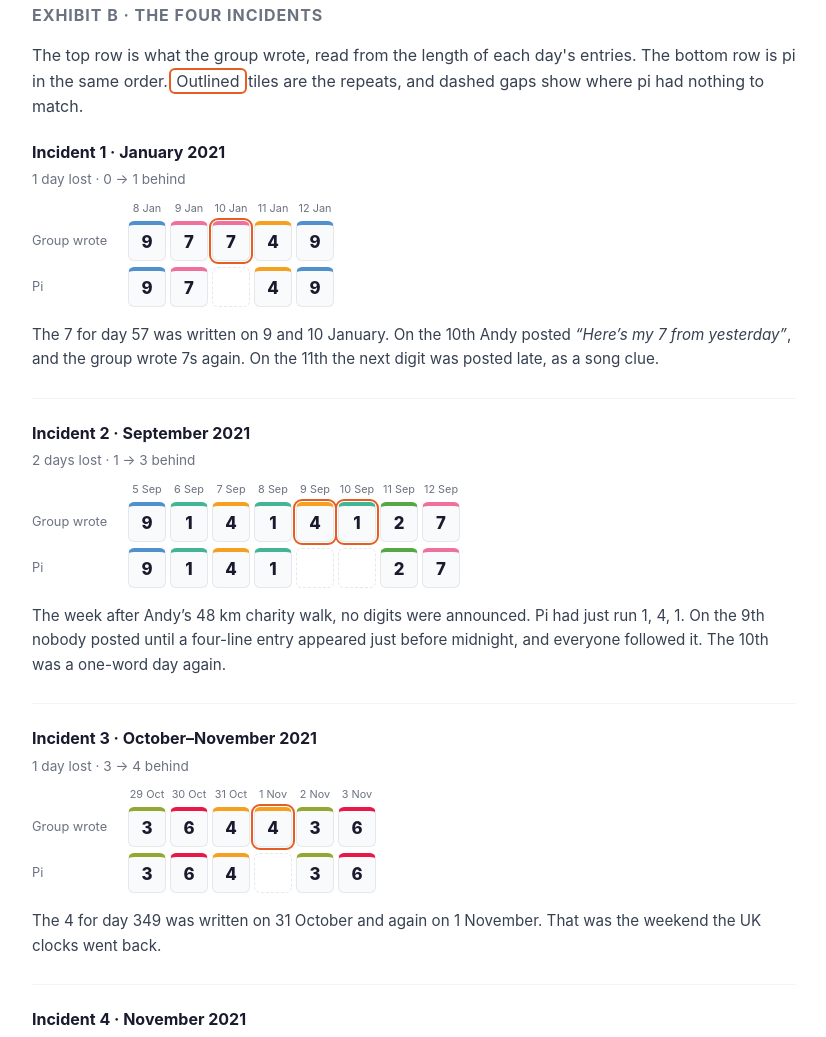
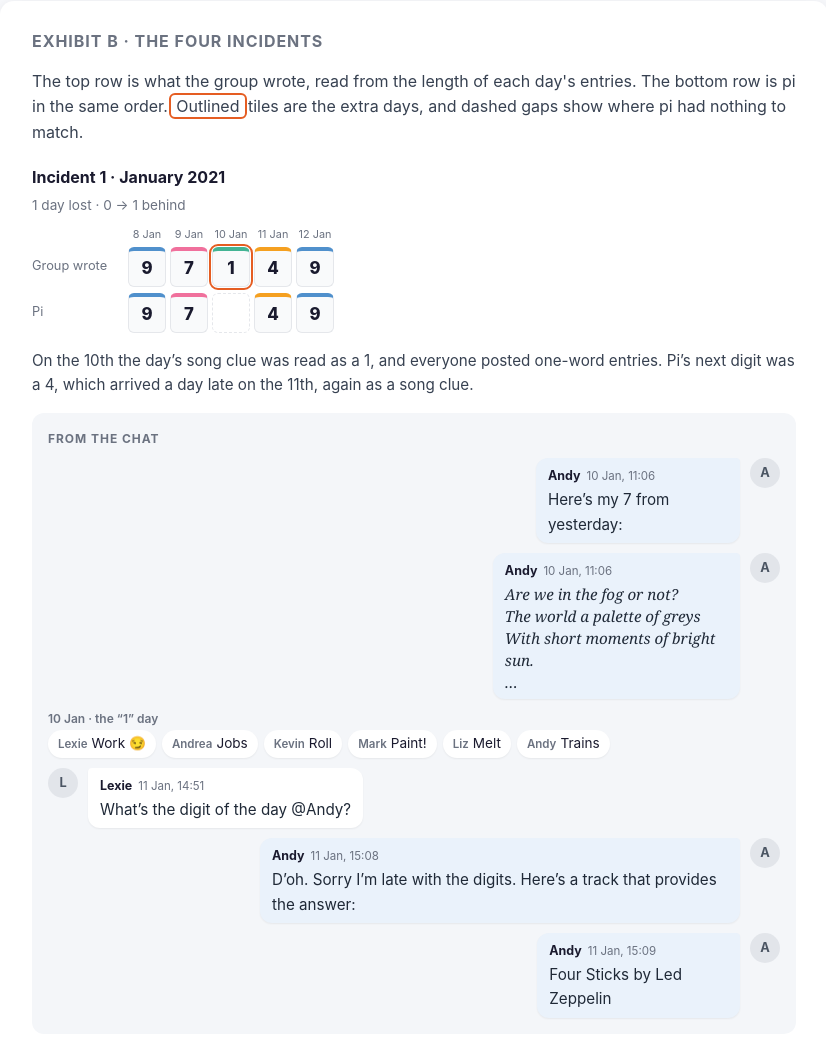
Before and after one commit to acotgreave/piary, a plain HTML site: page inquiry.html in a window 1280 px wide. Shown: the part 1201-2238 px from the top of the page, without its empty margins (226-1052 px from the left). Drawn offline with Linux system fonts and the light colour scheme.

Commit message:
Add chat excerpts to inquiry; correct January incident
Each incident now shows a "From the chat" panel of WhatsApp-style
messages. January is corrected: the group wrote a stray 1 on 10 Jan
2021, not a repeated 7.

Co-Authored-By: Claude Opus 5.5 <noreply@anthropic.com>

```diff
--- a/inquiry.html
+++ b/inquiry.html
@@ -113,6 +113,38 @@
     .date { font-size: 0.68rem; color: var(--muted); text-align: center; line-height: 1.1; }
     .incident p { margin-top: 12px; font-size: 0.95rem; }
 
+    /* chat excerpts */
+    .chat {
+      margin-top: 16px; background: #f4f6f9; border-radius: 12px;
+      padding: 16px; display: flex; flex-direction: column; gap: 10px;
+    }
+    .chat-head { font-size: 0.75rem; font-weight: 700; text-transform: uppercase; letter-spacing: 0.08em; color: var(--muted); }
+    .msg { display: flex; gap: 10px; align-items: flex-start; max-width: 520px; }
+    .msg.me { align-self: flex-end; flex-direction: row-reverse; }
+    .avatar {
+      flex: 0 0 30px; height: 30px; border-radius: 50%; background: #e2e5ea; color: #4b5563;
+      font-size: 0.8rem; font-weight: 700; display: flex; align-items: center; justify-content: center;
+    }
+    .bubble {
+      background: var(--surface); border-radius: 4px 12px 12px 12px; padding: 8px 12px 6px;
+      box-shadow: 0 1px 2px rgba(0,0,0,0.06);
+    }
+    .msg.me .bubble { background: #eaf2fb; border-radius: 12px 4px 12px 12px; }
+    .bubble .who { font-size: 0.78rem; font-weight: 700; color: var(--text); }
+    .bubble .when { font-size: 0.72rem; color: var(--muted); font-weight: 400; margin-left: 6px; }
+    .bubble .body { font-size: 0.95rem; color: #1f2937; white-space: pre-line; margin-top: 2px; }
+    .bubble .body.poem { font-family: Georgia, 'Times New Roman', serif; font-style: italic; line-height: 1.45; }
+    .bubble .tag {
+      display: inline-block; margin-top: 6px; font-size: 0.72rem; color: var(--slip);
+      font-weight: 600;
+    }
+    .words { display: flex; flex-wrap: wrap; gap: 6px; margin-top: 2px; }
+    .chip {
+      background: var(--surface); border-radius: 999px; padding: 3px 10px; font-size: 0.85rem;
+      box-shadow: 0 1px 2px rgba(0,0,0,0.06);
+    }
+    .chip b { font-weight: 600; color: var(--muted); font-size: 0.72rem; margin-right: 4px; }
+
     details { margin-top: 14px; font-size: 0.9rem; }
     summary { cursor: pointer; color: var(--muted); }
     table { border-collapse: collapse; margin-top: 8px; width: 100%; font-size: 0.85rem; }
@@ -153,7 +185,7 @@
   <section class="card">
     <h2>Findings</h2>
     <ul class="findings">
-      <li>No days were skipped. Every loss came from <strong>writing to the same digit twice</strong>.</li>
+      <li>No digit of pi was ever skipped. Every loss was <strong>an extra day</strong>: three times a digit was written twice, and once a wrong digit was slipped in.</li>
       <li>The losses happened in four incidents between January and November 2021. The gap has held at exactly five days since.</li>
       <li>In each incident, nobody announced the day's digit, so the group followed whoever posted first.</li>
       <li>The original Tableau viz kept the true count throughout. It was checked once, on 19 November 2021, and its answer was not acted on.</li>
@@ -182,7 +214,7 @@
     <p style="margin-bottom:20px;">
       The top row is what the group wrote, read from the length of each day's entries.
       The bottom row is pi in the same order. <span style="outline:2px solid var(--slip);outline-offset:1px;border-radius:3px;padding:0 4px;">Outlined</span>
-      tiles are the repeats, and dashed gaps show where pi had nothing to match.
+      tiles are the extra days, and dashed gaps show where pi had nothing to match.
     </p>
     <div id="incidents"></div>
   </section>
@@ -231,7 +263,7 @@ const COLORS = ['#4bbfc8','#43b494','#56a845','#92a830','#f5a020','#e85020','#e8
 
 // ── Exhibit A: step chart of lag ─────────────────────────────────────────────
 const SLIPS = [
-  { date: '2021-01-10', lag: 1, label: '10 Jan 2021', text: 'A 7 written two days running' },
+  { date: '2021-01-10', lag: 1, label: '10 Jan 2021', text: 'A 1 slipped in where pi had a 4' },
   { date: '2021-09-10', lag: 3, label: '9–10 Sep 2021', text: 'The pair 4, 1 written twice' },
   { date: '2021-11-01', lag: 4, label: '31 Oct – 1 Nov 2021', text: 'A 4 written two days running (clocks went back)' },
   { date: '2021-11-19', lag: 5, label: '19 Nov 2021', text: 'A third day of 3s, the week of the "anniversary"' },
@@ -306,10 +338,18 @@ const INCIDENTS = [
     title: 'Incident 1 · January 2021',
     when: '1 day lost · 0 → 1 behind',
     dates: ['8 Jan', '9 Jan', '10 Jan', '11 Jan', '12 Jan'],
-    group: [9, 7, 7, 4, 9],
+    group: [9, 7, 1, 4, 9],
     pi:    [9, 7, null, 4, 9],
     extra: [2],
-    note: 'The 7 for day 57 was written on 9 and 10 January. On the 10th Andy posted <em>“Here’s my 7 from yesterday”</em>, and the group wrote 7s again. On the 11th the next digit was posted late, as a song clue.'
+    note: 'On the 10th the day’s song clue was read as a 1, and everyone posted one-word entries. Pi’s next digit was a 4, which arrived a day late on the 11th, again as a song clue.',
+    chat: [
+      { who: 'Andy', when: '10 Jan, 11:06', lines: ['Here’s my 7 from yesterday:'] },
+      { who: 'Andy', when: '10 Jan, 11:06', lines: ['Are we in the fog or not?', 'The world a palette of greys', 'With short moments of bright sun.', '…'] },
+      { words: true, when: '10 Jan · the “1” day', items: [['Lexie', 'Work 😏'], ['Andrea', 'Jobs'], ['Kevin', 'Roll'], ['Mark', 'Paint!'], ['Liz', 'Melt'], ['Andy', 'Trains']] },
+      { who: 'Lexie', when: '11 Jan, 14:51', lines: ['What’s the digit of the day @Andy?'] },
+      { who: 'Andy', when: '11 Jan, 15:08', lines: ['D’oh. Sorry I’m late with the digits. Here’s a track that provides the answer:'] },
+      { who: 'Andy', when: '11 Jan, 15:09', lines: ['Four Sticks by Led Zeppelin'] },
+    ]
   },
   {
     title: 'Incident 2 · September 2021',
@@ -318,7 +358,15 @@ const INCIDENTS = [
     group: [9, 1, 4, 1, 4, 1, 2, 7],
     pi:    [9, 1, 4, 1, null, null, 2, 7],
     extra: [4, 5],
-    note: 'The week after Andy’s 48 km charity walk, no digits were announced. Pi had just run 1, 4, 1. On the 9th nobody posted until a four-line entry appeared just before midnight, and everyone followed it. The 10th was a one-word day again.'
+    note: 'The week after Andy’s 48 km charity walk, no digits were announced. Pi had just run 1, 4, 1. On the 9th nobody posted until a four-line entry appeared just before midnight, and everyone followed it. The 10th was a one-word day again.',
+    chat: [
+      { who: 'Lexie', when: '31 Aug, 21:04', lines: ['What are we on today @Andy?'] },
+      { who: 'Andy', when: '31 Aug, 21:06', lines: ['Oops. Complete dereliction of duty. One moment.'] },
+      { who: 'Andrea', when: '7 Sep, 23:56', note: 'the genuine 4', lines: ['Nearly midnight', 'Piary calls', 'Glad it’s a four', 'As I’ll run out …'] },
+      { who: 'Liz', when: '9 Sep, 23:50', note: 'the first post of the day, and everyone followed', lines: ['Depressed dreamers', 'And Maltesers', 'Tied for first place.', 'Long live King Dom!'] },
+      { who: 'Claire', when: '9 Sep, 23:52', lines: ['Windmills, treasure,', 'Cacti, golden maps.', 'The legacies', 'To be revealed.'] },
+      { words: true, when: '10 Sep · one word again', items: [['Andy', 'Tired.'], ['Lexie', 'Flicks'], ['Andrea', 'Lunch'], ['Claire', 'Glow'], ['Liz', 'Friends']] },
+    ]
   },
   {
     title: 'Incident 3 · October–November 2021',
@@ -327,7 +375,13 @@ const INCIDENTS = [
     group: [3, 6, 4, 4, 3, 6],
     pi:    [3, 6, 4, null, 3, 6],
     extra: [3],
-    note: 'The 4 for day 349 was written on 31 October and again on 1 November. That was the weekend the UK clocks went back.'
+    note: 'The 4 for day 349 was written on 31 October and again on 1 November. That was the weekend the UK clocks went back.',
+    chat: [
+      { who: 'Liz', when: '31 Oct, 08:41', lines: ['Sometimes piary is', 'beyond me before bed,', 'especially these last', 'few weeks: I’m always tired, …'] },
+      { who: 'Claire', when: '31 Oct, 19:52', note: 'Halloween: the 4', lines: ['Scaring small kids', 'With witch cackles.', 'Compensated', 'With small sweet treats.'] },
+      { who: 'Andrea', when: '1 Nov, 23:13', note: 'Monday: a 4 again', lines: ['Just another', 'manic Monday.', 'I wish it were', 'Sunday (woah woah)'] },
+      { who: 'Andy', when: '2 Nov, 22:35', note: 'it was really day 354', lines: ['Three hundred', 'and fifty', 'days are done.'] },
+    ]
   },
   {
     title: 'Incident 4 · November 2021',
@@ -336,7 +390,16 @@ const INCIDENTS = [
     group: [1, 1, 3, 3, 3, 0, 5],
     pi:    [1, 1, 3, 3, null, 0, 5],
     extra: [4],
-    note: 'Andy posted <em>“Sunday’s zero is day 362”</em> on 14 November, when it was really day 366. On the 17th he wrote <em>“Piary / is one year / old today”</em>, three days after the real anniversary. On the 19th a member checked the Tableau viz, which said 18th = 0 and 19th = 5. That was the true count, but it didn’t match the group’s own count either, and the group wrote a third day of 3s.'
+    note: 'Andy posted <em>“Sunday’s zero is day 362”</em> on 14 November, when it was really day 366. On the 17th he wrote <em>“Piary / is one year / old today”</em>, three days after the real anniversary. On the 19th a member checked the Tableau viz, which said 18th = 0 and 19th = 5. That was the true count, but it didn’t match the group’s own count either, and the group wrote a third day of 3s.',
+    chat: [
+      { who: 'Liz', when: '6 Nov, 23:34', lines: ['We are close to piary’s birthday.', 'This year I’ve counted on my fingers', 'More than in any other year. …'] },
+      { who: 'Andy', when: '14 Nov, 22:20', lines: ['Sunday’s zero is day 362. In the next few days, it’s 1, 1, 3. The 3 is the 365th day!'] },
+      { who: 'Andy', when: '17 Nov, 14:29', note: 'the real anniversary was the 14th', lines: ['Piary', 'is one year', 'old today'] },
+      { who: 'Lexie', when: '18 Nov, 21:14', lines: ['What’s today’s number Mr C?'] },
+      { who: 'Liz', when: '18 Nov, 21:15', lines: ['It’s a 0'] },
+      { who: 'Liz', when: '19 Nov, 13:28', note: 'the true count', lines: ['Your clever Tableau thing says the 18th (yesterday) is a 0… and today, 19th, is a 5.'] },
+      { who: 'Liz', when: '19 Nov, 23:36', note: 'the third 3', lines: ['Non stop talk', 'With dear friends', 'My soul sings'] },
+    ]
   },
 ];
 
@@ -352,7 +415,25 @@ const INCIDENTS = [
     h += `<div></div>` + inc.dates.map(d => `<div class="date">${d}</div>`).join('');
     h += `<div class="rowlbl">Group wrote</div>` + inc.group.map((d, i) => cell(d, inc.extra.includes(i) ? 'extra' : '')).join('');
     h += `<div class="rowlbl">Pi</div>` + inc.pi.map(d => cell(d)).join('');
-    h += `</div></div><p>${inc.note}</p></div>`;
+    h += `</div></div><p>${inc.note}</p>`;
+    if (inc.chat) {
+      h += `<div class="chat"><div class="chat-head">From the chat</div>`;
+      inc.chat.forEach(c => {
+        if (c.words) {
+          h += `<div><div class="chat-head" style="text-transform:none;letter-spacing:0;font-weight:600;">${c.when}</div>`
+             + `<div class="words">${c.items.map(([w, t]) => `<span class="chip"><b>${w}</b>${t}</span>`).join('')}</div></div>`;
+          return;
+        }
+        const poem = c.lines.length > 1;
+        h += `<div class="msg${c.who === 'Andy' ? ' me' : ''}"><div class="avatar" aria-hidden="true">${c.who[0]}</div>`
+           + `<div class="bubble"><div class="who">${c.who}<span class="when">${c.when}</span></div>`
+           + `<div class="body${poem ? ' poem' : ''}">${c.lines.join('\n')}</div>`
+           + (c.note ? `<div class="tag">↳ ${c.note}</div>` : '')
+           + `</div></div>`;
+      });
+      h += `</div>`;
+    }
+    h += `</div>`;
     host.insertAdjacentHTML('beforeend', h);
   });
 })();
```
